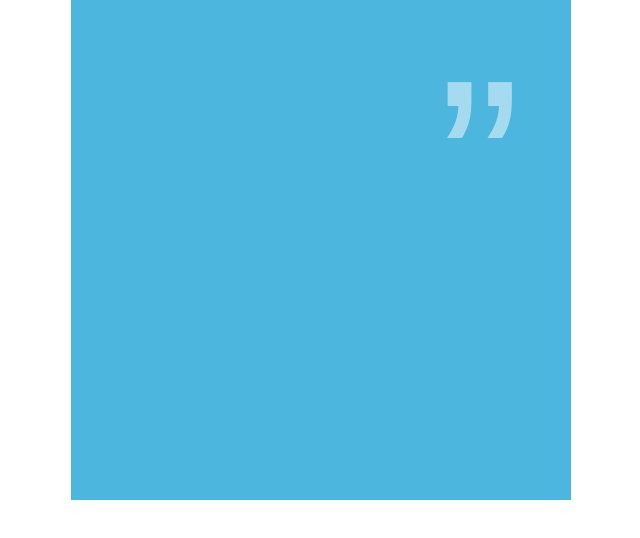
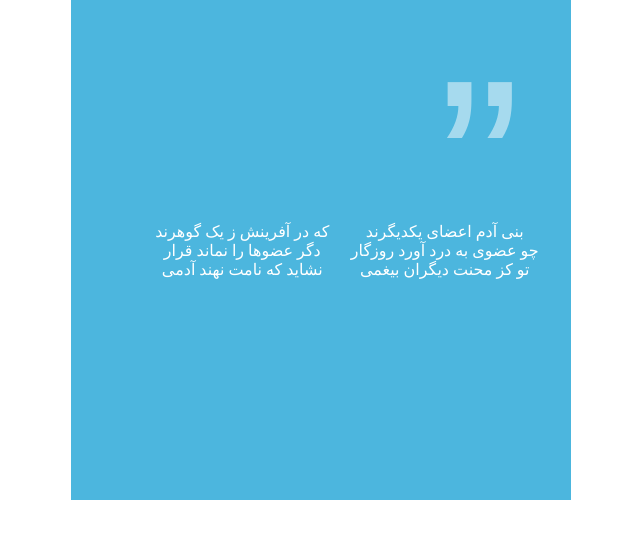
Before and after one commit to imShahbazi/100_Days_css_challenge, a plain HTML site: page day-12/index.html in a window 1280 px wide. Shown: the whole page, without its empty margins (319-959 px from the left). Drawn offline with Linux system fonts and the light colour scheme.

Commit message:
add content

```diff
--- a/day-12/index.html
+++ b/day-12/index.html
@@ -14,6 +14,12 @@ gitlab : https://wwww.gitlab.com/AliShahbazi -->
         <p class="quot">”</p>
         <div class="container">
         <div class="content">
+            <p>بنى آدم اعضای یکدیگرند</p>
+            <p>که در آفرینش ز یک گوهرند</p>
+            <p>چو عضوى به درد آورد روزگار</p>
+            <p>دگر عضوها را نماند قرار</p>
+            <p>تو کز محنت دیگران بیغمی</p>
+            <p>نشاید که نامت نهند آدمی</p>
         </div>
         </div>
     </div>
```
